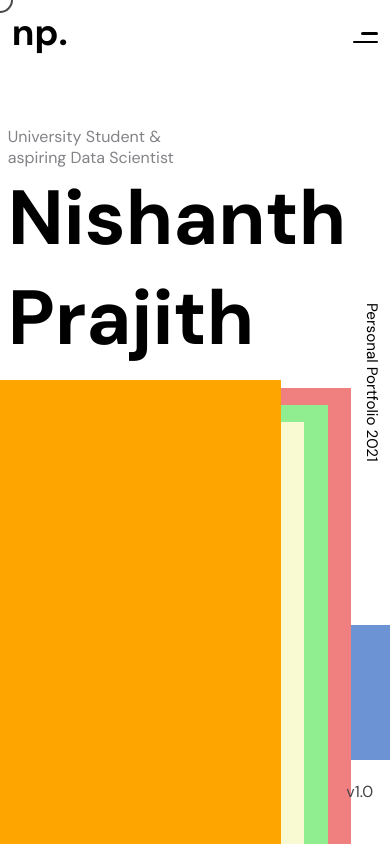
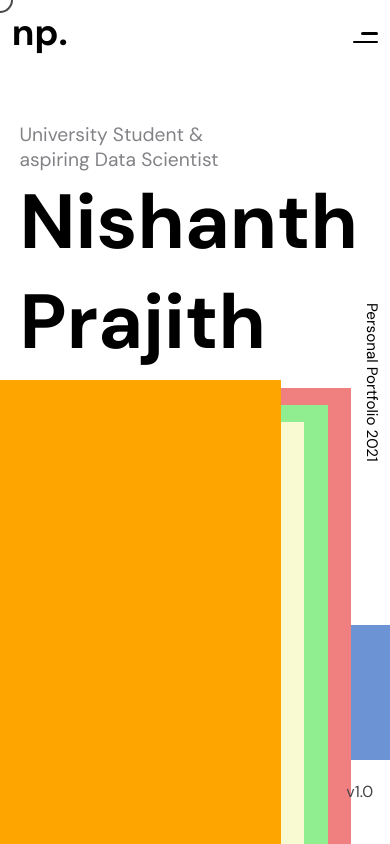
Before and after one commit to NishanthPrajith/NishanthPrajith.github.io, a React (Create React App) app: page / in a window 390 px wide. Shown: the top 844 px of the page. Built offline with nearby package versions, Linux system fonts and the light colour scheme.

Commit message:
fixed some bugs

```diff
--- a/src/HomeComps/home.css
+++ b/src/HomeComps/home.css
@@ -102,7 +102,6 @@
 	-webkit-text-stroke-width: 1px;
   	-webkit-text-stroke-color: black;
   	color: transparent;
-  	font-size: 3rem;
 }
 
 
@@ -163,8 +162,14 @@ button:hover {
 	button {
 		padding: 2.5% 5%;
 	}
+
+	.intro {
+		padding: 0% 1% 0% 5%;
+	}
+
+
 	.intro p {
-		font-size: 1rem;
+		font-size: 1.2rem;
 	}
 	.intro h1 {
 		font-size: 4.8rem;
@@ -206,5 +211,9 @@ button:hover {
 		right: 2%;
 	}
 
+	.featuredProjects h1 {
+		font-size: 2rem;
+	}
+
 
 }
```
